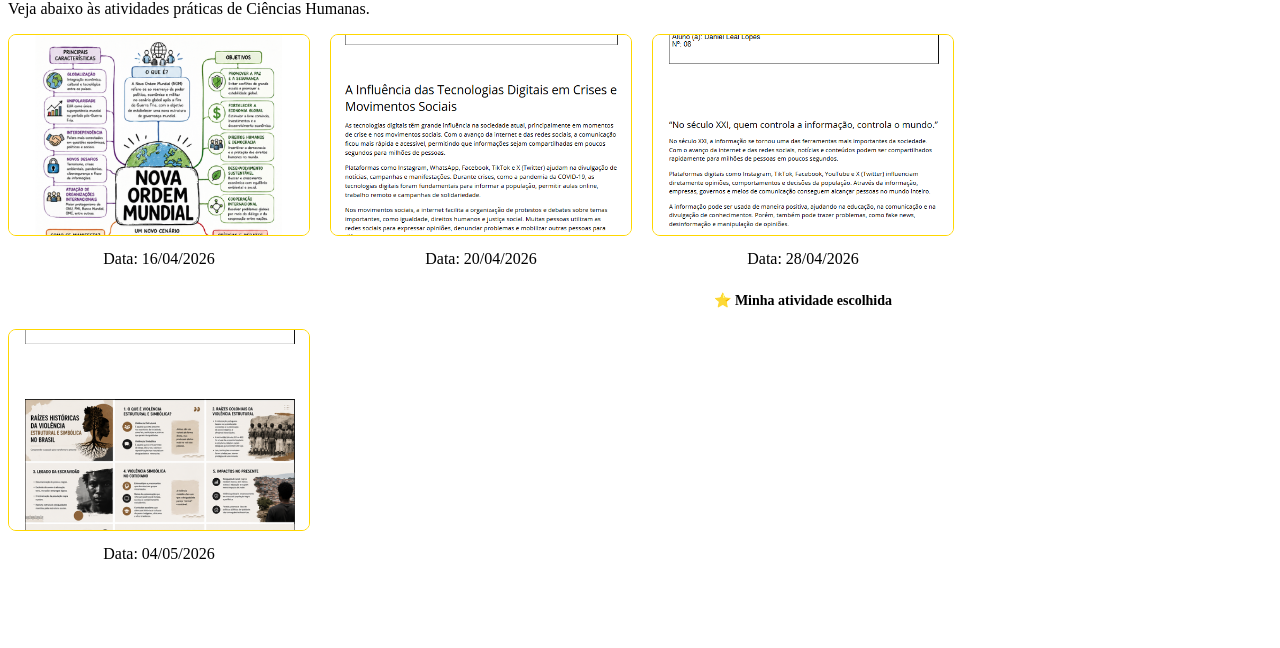
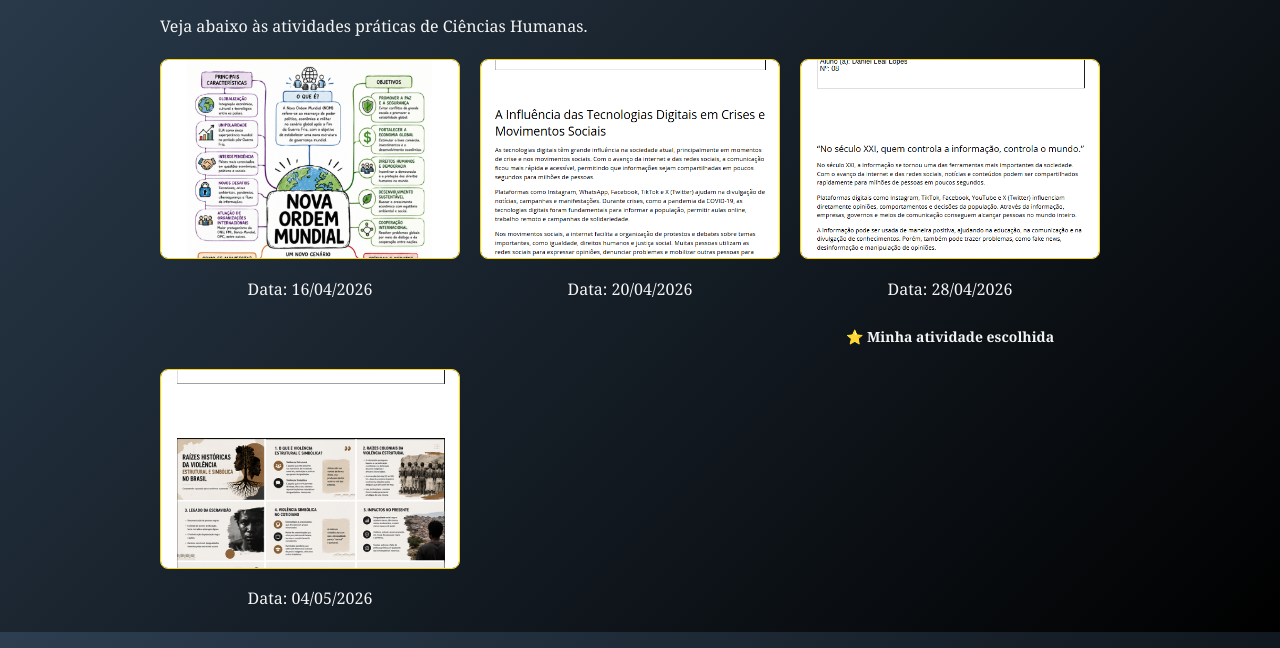
Before and after one commit to Danielsenai123/portfolio, a website: page humanas-galeria-eixo2.html in a window 1280 px wide. Shown: the part 168-816 px from the top of the page. Drawn offline with Linux system fonts and the light colour scheme; the site is published under a folder, as on GitHub Pages, so addresses that start at the root find nothing.

Commit message:
Padroniza estilizacao em todas as paginas de galerias e eixos

```diff
--- a/humanas-galeria-eixo2.html
+++ b/humanas-galeria-eixo2.html
@@ -3,7 +3,7 @@
 <head>
     <meta charset="UTF-8">
     <meta name="viewport" content="width=device-width, initial-scale=1.0">
-    <link rel="stylesheet" href="/css/style.css">
+    <link rel="stylesheet" href="./css/style.css">
     <title>Atividades Eixo 2 - Humanas</title>
     <style>
         .galeria-container {
```
Also changed, not shown: humanas-galeria-eixo3.html (+1 -1 lines), humanas-galeria-eixo4.html (+1 -1 lines), humanas-galeria.html (+1 -1 lines), linguagens-galeria-eixo2.html (+1 -1 lines), linguagens-galeria-eixo3.html (+1 -1 lines), linguagens-galeria-eixo4.html (+1 -1 lines), linguagens-galeria.html (+1 -1 lines), matematica-galeria-eixo2.html (+1 -1 lines), matematica-galeria-eixo3.html (+1 -1 lines), matematica-galeria-eixo4.html (+1 -1 lines), matematica-galeria.html (+1 -1 lines), natureza-galeria-eixo2.html (+1 -1 lines), natureza-galeria-eixo3.html (+1 -1 lines), natureza-galeria-eixo4.html (+1 -1 lines), 5 more files.
